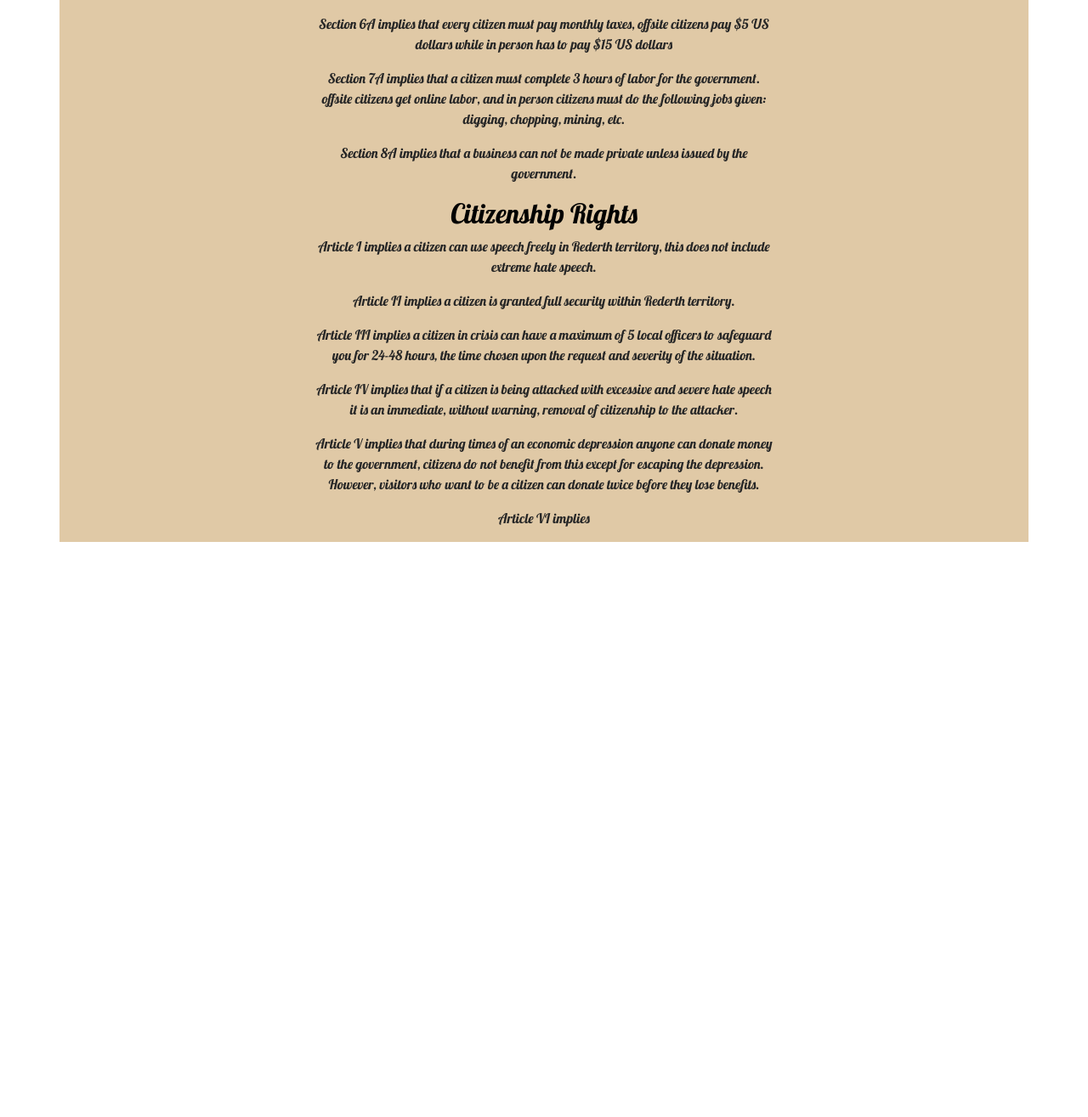
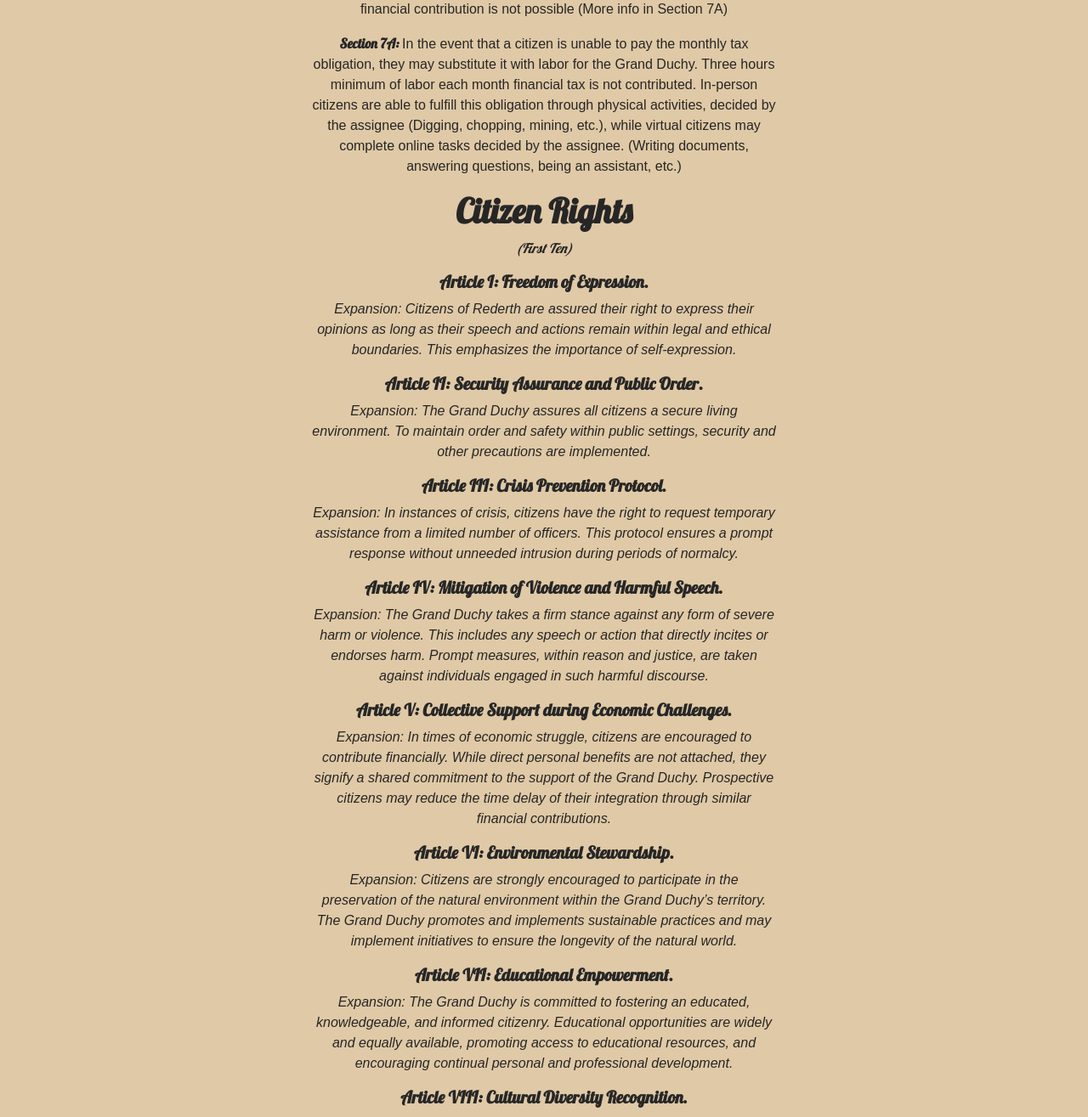
Before and after one commit to RederthTech/MainSite, a React (Create React App) app: page /citizenship in a window 1280 px wide. Shown: the part 909-2224 px from the top of the page at 85% size. Before the commit the page ends 1547 px from the top, so only its background shows below. Built offline with nearby package versions, Linux system fonts and the light colour scheme.

Commit message:
Update citizenship

```diff
--- a/src/App.css
+++ b/src/App.css
@@ -1,3 +1,4 @@
 .App {
   text-align: center;
+  background-color:#E0C9A6;
 }
--- a/src/pages/citizenship/Citizenship.js
+++ b/src/pages/citizenship/Citizenship.js
@@ -1,41 +1,243 @@
-import React from
+import React from "react";
+import { Container, Row, Col } from "react-bootstrap";
+import { Image } from "react-bootstrap";
 
-'react';
-import { Container, Row, Col } from
+export default function Citizenship() {
+  return (
+    <Container style={{ backgroundColor: "#E0C9A6", fontFamily: "Lobster" }}>
+      <Row>
+        <Col sm={12} md={6} className="mx-auto">
+          <Image />
+          <div style={{ color: "#262626", fontFamily: "sans-serif" }}>
+          <h6>"The Grand Duchy"/"Grand Duchy" hereby stand for The Grand Duchy of Rederth.</h6>
+            <h1 style={{ fontFamily: "lobster" }}>
+              <strong>Citizenship Requirements</strong>
+            </h1>
+            <p>
+              <strong style={{ fontFamily: "lobster" }}>Section 1A: </strong>All
+              prospective citizens of the Grand Duchy are{" "}
+              <strong>required</strong> to submit a lengthy citizenship
+              application. Subsequently, they <strong>must</strong> engage in{" "}
+              <strong>one month</strong> of <strong>online</strong> activity, or{" "}
+              <strong>three months</strong> of <strong>in-person</strong>{" "}
+              involvement in the Grand Duchy while their application is{" "}
+              <strong>extensively</strong> reviewed. Upon completion, the
+              applicant will be recognized as a citizen of the Grand Duchy, and
+              bestowed the <strong>rights of a citizen</strong>.
+            </p>
+            <p>
+              <strong style={{ fontFamily: "lobster" }}>Section 2A: </strong>In
+              the event that a citizen has departed from the Grand Duchy for{" "}
+              <strong>twenty-four hours or longer</strong>, if a{" "}
+              <strong>virtual citizen</strong>, or for{" "}
+              <strong>one-year or longer</strong>, if <strong>in-person</strong>
+              , their citizenship status will be <strong>revoked</strong>. Upon
+              return, they <strong>must</strong> perform the citizenship process
+              again.
+            </p>
+            <p>
+              <strong style={{ fontFamily: "lobster" }}>Section 3A: </strong>
+              Individuals are prohibited from violating any laws or regulations
+              within the Grand Duchy’s territory. If the individual is found to
+              have violated any laws or regulations, a strike will go towards
+              their application, and the proper legal process will be enacted.
+              Subsequent violations could result in the immediate denial of the
+              individual’s citizenship application as well as the proper legal
+              processes.
+            </p>
+            <p>
+              <strong style={{ fontFamily: "lobster" }}>Section 4A: </strong>In
+              severe and persistent violations of laws or regulations, the
+              warning provision will not apply and the offender will immediately
+              be denied citizenship and the proper legal processes will be
+              enacted. There is a mandatory <strong>six-month</strong> waiting
+              process before eligibility to reapply.
+            </p>
+            <p>
+              <strong style={{ fontFamily: "lobster" }}>Section 5A: </strong>
+              Prospective citizens have the opportunity to expedite the
+              citizenship review process through financial contribution. A
+              single donation reduces the <strong>30-day</strong> waiting
+              process by <strong>five days</strong>. A second donation reduces
+              the <strong>30-day</strong> waiting process by{" "}
+              <strong>ten days</strong>.{" "}
+              <strong>
+                NOTE: CITIZENSHIP APPLICATIONS REMAIN A PREREQUISITE REGARDLESS
+                OF DONATIONS MADE.
+              </strong>
+            </p>
+            <p>
+              <strong style={{ fontFamily: "lobster" }}>Section 6A: </strong>All
+              citizens are required to fulfill monthly tax obligations. Virtual
+              citizens are required to remit <strong>$5 U.S dollars</strong>,
+              while in-person citizens are required to remit{" "}
+              <strong>$15 U.S dollars</strong>. This tax may be substituted by
+              labor if financial contribution is not possible (More info in
+              Section 7A)
+            </p>
+            <p>
+              <strong style={{ fontFamily: "lobster" }}>Section 7A: </strong>In
+              the event that a citizen is unable to pay the monthly tax
+              obligation, they may substitute it with labor for the Grand Duchy.
+              Three hours minimum of labor each month financial tax is not
+              contributed. In-person citizens are able to fulfill this
+              obligation through physical activities, decided by the assignee
+              (Digging, chopping, mining, etc.), while virtual citizens may
+              complete online tasks decided by the assignee. (Writing documents,
+              answering questions, being an assistant, etc.)
+            </p>
 
-'react-bootstrap';
-import { Image } from
+            <h1 style={{ fontFamily: "lobster" }}>
+              <strong>Citizen Rights</strong>
+            </h1>
+            <p style={{ fontStyle: "italic", fontFamily: "lobster" }}>
+              (First Ten)
+            </p>
+            <h5>
+              <strong style={{ fontFamily: "lobster" }}>
+                Article I: Freedom of Expression.
+              </strong>
+            </h5>
+            <p style={{ fontStyle: "italic" }}>
+              Expansion: Citizens of Rederth are assured their right to express
+              their opinions as long as their speech and actions remain within
+              legal and ethical boundaries. This emphasizes the importance of
+              self-expression.
+            </p>
 
-'react-bootstrap';
+            <h5>
+              <strong style={{ fontFamily: "lobster" }}>
+                Article II: Security Assurance and Public Order.
+              </strong>
+            </h5>
+            <p style={{ fontStyle: "italic" }}>
+              Expansion: The Grand Duchy assures all citizens a secure living
+              environment. To maintain order and safety within public settings,
+              security and other precautions are implemented.
+            </p>
 
-export
+            <h5>
+              <strong style={{ fontFamily: "lobster" }}>
+                Article III: Crisis Prevention Protocol.
+              </strong>
+            </h5>
+            <p style={{ fontStyle: "italic" }}>
+              Expansion: In instances of crisis, citizens have the right to
+              request temporary assistance from a limited number of officers.
+              This protocol ensures a prompt response without unneeded intrusion
+              during periods of normalcy.
+            </p>
 
-default
+            <h5>
+              <strong style={{ fontFamily: "lobster" }}>
+                Article IV: Mitigation of Violence and Harmful Speech.
+              </strong>
+            </h5>
+            <p style={{ fontStyle: "italic" }}>
+              Expansion: The Grand Duchy takes a firm stance against any form of
+              severe harm or violence. This includes any speech or action that
+              directly incites or endorses harm. Prompt measures, within reason
+              and justice, are taken against individuals engaged in such harmful
+              discourse.
+            </p>
 
-function Citizenship() {
-  return (
-    <Container style={{ backgroundColor: '#E0C9A6', fontFamily: 'Lobster' }}>
-      <Row>
-      <iframe src="https://docs.google.com/forms/d/e/1FAIpQLSdC8qK2s7RXuFmozwj3jgPYxbIIpEv8BvPd3cCNPq_Y8wkOFw/viewform?embedded=true" width="640" height="381" frameborder="0" marginheight="0" marginwidth="0">Loading…</iframe>
-        <Col sm={12} md={6} className='mx-auto'>
-          <Image />
-          <div style={{ color: '#262626', fontFamily: 'Lobster' }}>
-            <h1 style={{ color: '#000' }}>Citizenship Laws</h1>
-            <p>Section 1A implies that a citizen should first fill out the citizenship application, then stay 1 month in anything related to Rederth online, or 3 months in anything related to Rederth in person before being called a citizen and gaining citizenship rights.</p>
-            <p>Section 2A implies that if a citizen were to leave the Grand Duchy of Rederth, online, for 24 hours or more, or if a citizen were to leave the Grand Duchy of Rederth, in person, for a year or longer, and return they would have to either wait another 3 months (if in person, otherwise 1 month), or fill out a legal document to show that you are still a citizen.</p>
-            <p>Section 3A implies a citizen cannot say extreme hate speech of any kind in the Rederth territory will be granted 1 warning before they will be removed of citizenship status.</p>
-            <p>Section 4A implies a citizen under the attack of excessive and severe hate speech the warning will not apply to the violator and will immediately get the removal of citizenship and wait 1 month before regaining it again.</p>
-            <p>Section 5A implies that a visitor of the nation wants to become a citizen they have the option to donate twice, the first donation skips five days off the 30-day timer and two donations will skip 10 days on the 30-day timer on becoming a citizen. The citizenship application is still required if you donate or not.</p>
-            <p>Section 6A implies that every citizen must pay monthly taxes, offsite citizens pay $5 US dollars while in person has to pay $15 US dollars</p>
-            <p>Section 7A implies that a citizen must complete 3 hours of labor for the government. offsite citizens get online labor, and in person citizens must do the following jobs given: digging, chopping, mining, etc.</p>
-            <p>Section 8A implies that a business can not be made private unless issued by the government.</p>
-            <h2 style={{ color: '#000' }}>Citizenship Rights</h2>
-            <p>Article I implies a citizen can use speech freely in Rederth territory, this does not include extreme hate speech.</p>
-            <p>Article II implies a citizen is granted full security within Rederth territory.</p>
-            <p>Article III implies a citizen in crisis can have a maximum of 5 local officers to safeguard you for 24-48 hours, the time chosen upon the request and severity of the situation.</p>
-            <p>Article IV implies that if a citizen is being attacked with excessive and severe hate speech it is an immediate, without warning, removal of citizenship to the attacker.</p>
-            <p>Article V implies that during times of an economic depression anyone can donate money to the government, citizens do not benefit from this except for escaping the depression. However, visitors who want to be a citizen can donate twice before they lose benefits.</p>
-            <p>Article VI implies </p>
+            <h5>
+              <strong style={{ fontFamily: "lobster" }}>
+                Article V: Collective Support during Economic Challenges.
+              </strong>
+            </h5>
+            <p style={{ fontStyle: "italic" }}>
+              Expansion: In times of economic struggle, citizens are encouraged
+              to contribute financially. While direct personal benefits are not
+              attached, they signify a shared commitment to the support of the
+              Grand Duchy. Prospective citizens may reduce the time delay of
+              their integration through similar financial contributions.
+            </p>
+
+            <h5>
+              <strong style={{ fontFamily: "lobster" }}>
+                Article VI: Environmental Stewardship.
+              </strong>
+            </h5>
+            <p style={{ fontStyle: "italic" }}>
+              Expansion: Citizens are strongly encouraged to participate in the
+              preservation of the natural environment within the Grand Duchy’s
+              territory. The Grand Duchy promotes and implements sustainable
+              practices and may implement initiatives to ensure the longevity of
+              the natural world.
+            </p>
+
+            <h5>
+              <strong style={{ fontFamily: "lobster" }}>
+                Article VII: Educational Empowerment.
+              </strong>
+            </h5>
+            <p style={{ fontStyle: "italic" }}>
+              Expansion: The Grand Duchy is committed to fostering an educated,
+              knowledgeable, and informed citizenry. Educational opportunities
+              are widely and equally available, promoting access to educational
+              resources, and encouraging continual personal and professional
+              development.
+            </p>
+
+            <h5>
+              <strong style={{ fontFamily: "lobster" }}>
+                Article VIII: Cultural Diversity Recognition.
+              </strong>
+            </h5>
+            <p style={{ fontStyle: "italic" }}>
+              Expansion: The Grand Duchy values cultural diversity, recognizing
+              the unique culture and traditions of its citizens. The Grand Duchy
+              actively encourages the preservation of culture and tradition.
+            </p>
+
+            <h5>
+              <strong style={{ fontFamily: "lobster" }}>
+                Article IX: Equitable Healthcare Access.
+              </strong>
+            </h5>
+            <p style={{ fontStyle: "italic" }}>
+              Expansion: Every citizen is entitled to equal access to healthcare
+              services. The Grand Duchy endeavors to provide quality healthcare
+              and resources to ensure the physical and mental well-being of all
+              citizens.
+            </p>
+
+            <h5>
+              <strong style={{ fontFamily: "lobster" }}>
+                Article X: Technological Advancement and Innovation.
+              </strong>
+            </h5>
+            <p style={{ fontStyle: "italic" }}>
+              Expansion: The Grand Duchy strongly encourages technological
+              advancement. Citizens are encouraged to contribute and engage with
+              advancements in the technological field. This fosters an
+              environment that embraces innovation while ensuring ethical use.
+            </p>
+
+            <h5>
+              Click{" "}
+              <a
+                href={
+                  "https://docs.google.com/document/d/1WXpmyDwinJfjSUb6vBaLcOmYuxWYfiBIStFtJ3mIKAk/edit?usp=sharing"
+                }
+                target="_blank"
+              >
+                here
+              </a>{" "}
+              to read the rest of the <strong>Citizen Rights.</strong>
+            </h5>
+
+            <iframe
+              src="https://docs.google.com/forms/d/e/1FAIpQLSdC8qK2s7RXuFmozwj3jgPYxbIIpEv8BvPd3cCNPq_Y8wkOFw/viewform?embedded=true"
+              width="100%"
+              height="900px"
+              frameborder="0"
+              marginheight="0"
+              marginwidth="0"
+            >
+              Loading…
+            </iframe>
           </div>
         </Col>
       </Row>
```
